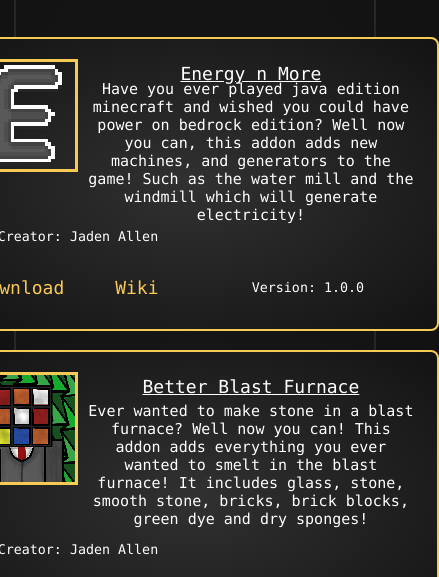
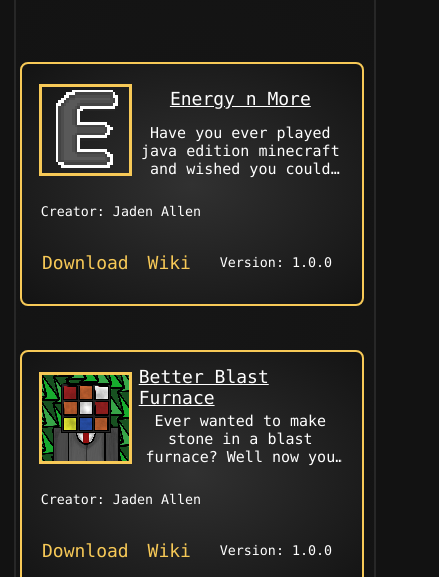
Before and after one commit to Jaden-Allen/mcbedownloads, a website with bundled scripts: page index.html in a window 390 px wide. Shown: the part 265-842 px from the top of the page, 439 px wide, since content can reach past the window. Built offline with nearby package versions, Linux system fonts and the light colour scheme.

Commit message:
updated css for better mobile support

```diff
--- a/assets/css/grid.css
+++ b/assets/css/grid.css
@@ -1,6 +1,6 @@
 .grid {
     display: grid;
-    grid-template-columns: repeat(auto-fit, 500px);
+    grid-template-columns: repeat(auto-fit, 350px);
     grid-template-rows: repeat(auto-fit, 300px);
     justify-content: center;
     align-items: center;
@@ -18,8 +18,8 @@
     gap: 10px; /* Space between grid items */
     padding: 20px;
     position: relative;
-    width: 450px;
-    height: 250px;
+    width: 300px;
+    height: 200px;
     border: 2px solid #f7c957;
     border-radius: 8px;
     transition: transform 0.3s, box-shadow 0.3s;
@@ -65,14 +65,20 @@
     display: flex;
     grid-column: 2 / 5;
     grid-row: 2 / 5;
-    display: flex;
-    align-items: center;
+    align-items: first baseline;
+    justify-content: center;
     text-align: center;
 }
-.teaser-area p{
+
+.teaser-area p {
     margin: 0;
     font-size: smaller;
-
+    display: -webkit-box;           /* Required for multi-line truncation */
+    -webkit-box-orient: vertical;
+    -webkit-line-clamp: 3;          /* Set the max number of lines you want */
+    line-clamp: 3;
+    overflow: hidden;
+    text-overflow: ellipsis;
 }
 .creator-area {
     grid-column: 1 / 3;
--- a/assets/css/wiki.css
+++ b/assets/css/wiki.css
@@ -23,7 +23,7 @@
   grid-column: 1 / 1; /* Spans from column 1 to 3 */
   grid-row: 1 / 1; /* Spans the first row */
   aspect-ratio: 1 / 1;
-  width: 200px;
+  width: 100px;
 }
 .thumbnail-area img {
   width: 100%;
```
